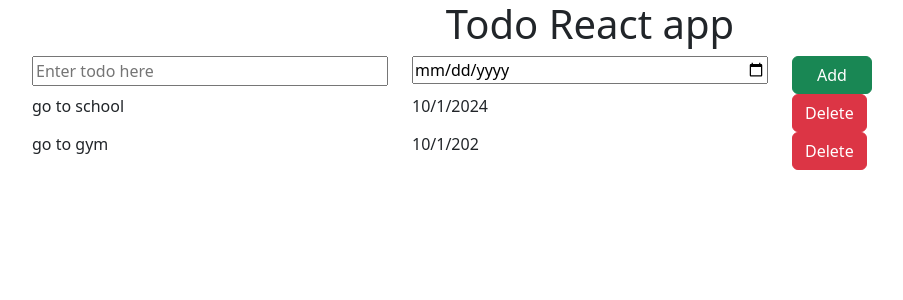
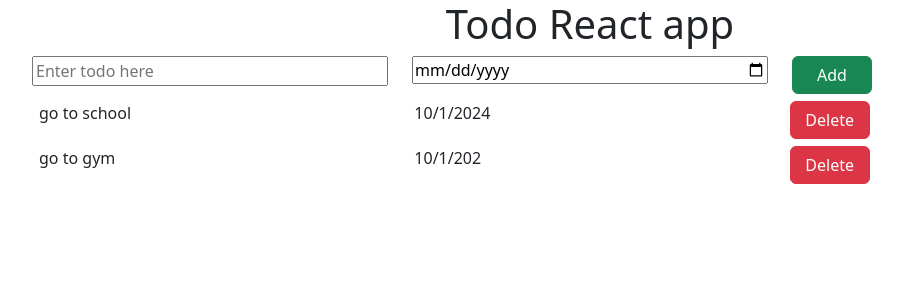
Before and after one commit to Tridib11/React_KG, a React (Vite) app in the folder projects/Todo-app/: page / in a window 1280 px wide. Shown: the top 300 px of the page, without its empty margins (50-953 px from the left). Built offline with nearby package versions, Linux system fonts and the light colour scheme.

Commit message:
File added

```diff
--- a/projects/Todo-app/src/components/Todos.jsx
+++ b/projects/Todo-app/src/components/Todos.jsx
@@ -1,11 +1,11 @@
 export function Todos({title,date}) {
   return (
-    <div>
-      <div class="row">
+    <div className="kg-row">
+      <div className="row">
         <div class="col-4">{title}</div>
         <div class="col-4">{date}</div>
         <div class="col-2">
-          <button type="button" class="btn btn-danger">
+          <button type="button" class="btn btn-danger kg-button">
             Delete
           </button>
         </div>
```
